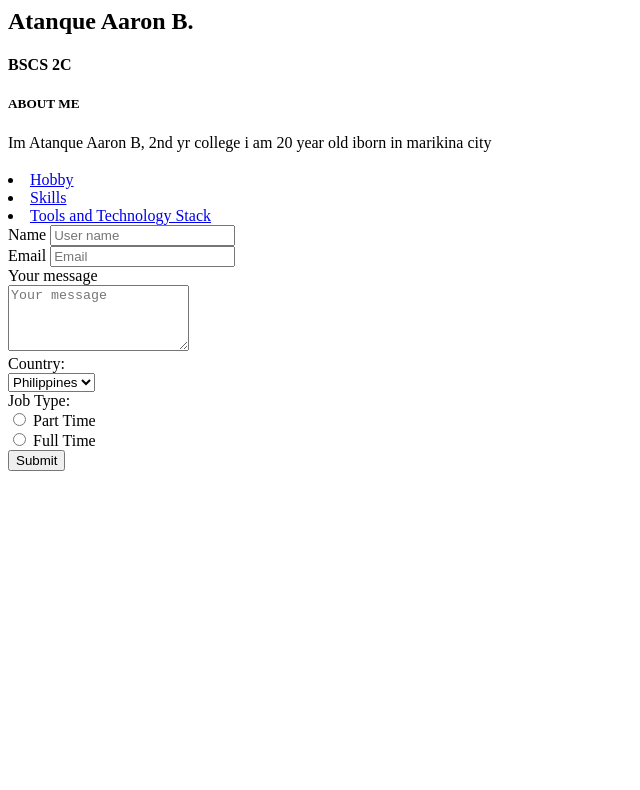
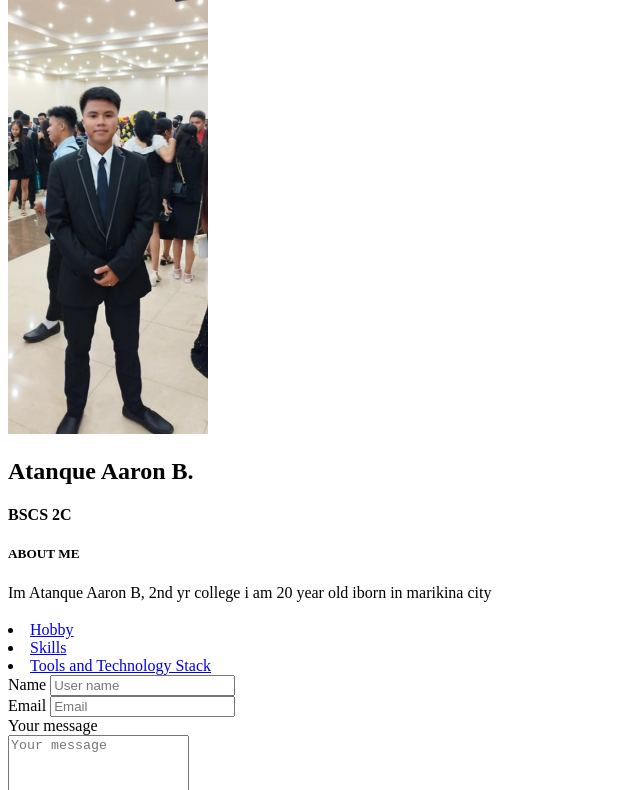
Before and after one commit to AaronAtanque2004/Html-introduction, a plain HTML site: page index.html in a window 1280 px wide. Shown: the part 112-902 px from the top of the page, without its empty margins (0-640 px from the left). Before the commit the page ends 800 px from the top, so only its background shows below. Drawn offline with Linux system fonts and the light colour scheme.

Commit message:
Update index.html

```diff
--- a/index.html
+++ b/index.html
@@ -18,7 +18,7 @@
 <h1> Introduction </h1>
 
 
-<img src="file:///storage/emulated/0/Android/data/com.teejay.trebedit/files/TrebEdit user files/Sample project - Acme/img/Aaron.jpg" width="200">
+<img src="Aaron.jpg" width="200">
 
 
 <h2> Atanque Aaron B. </h2>
```
